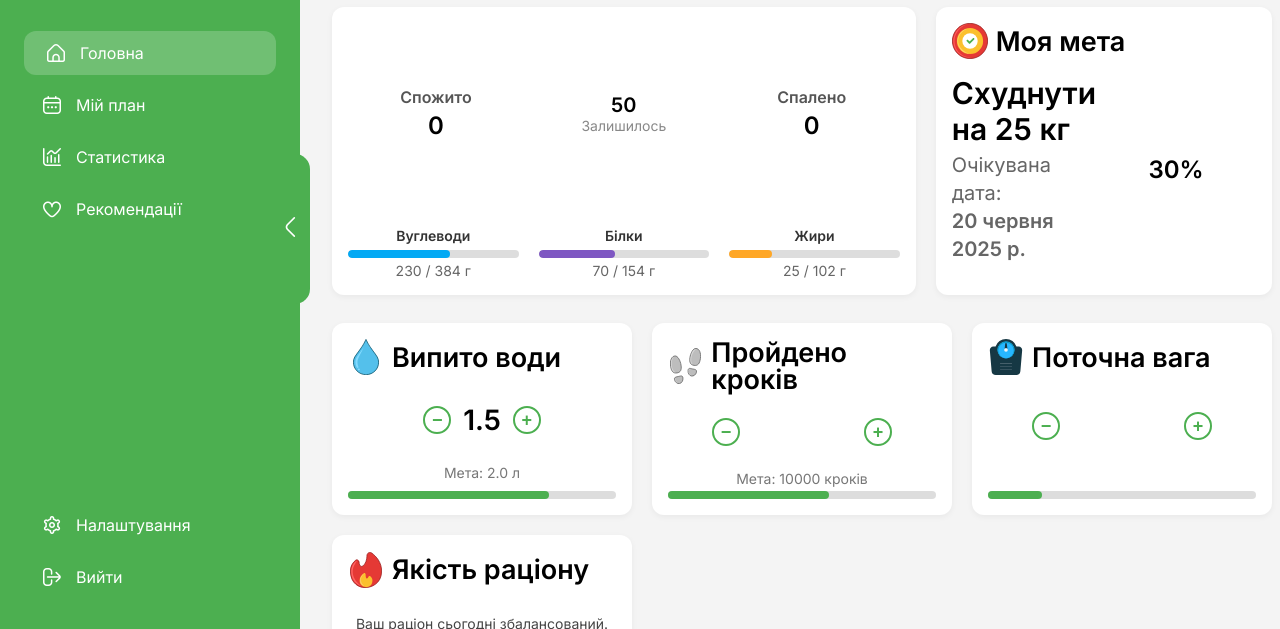
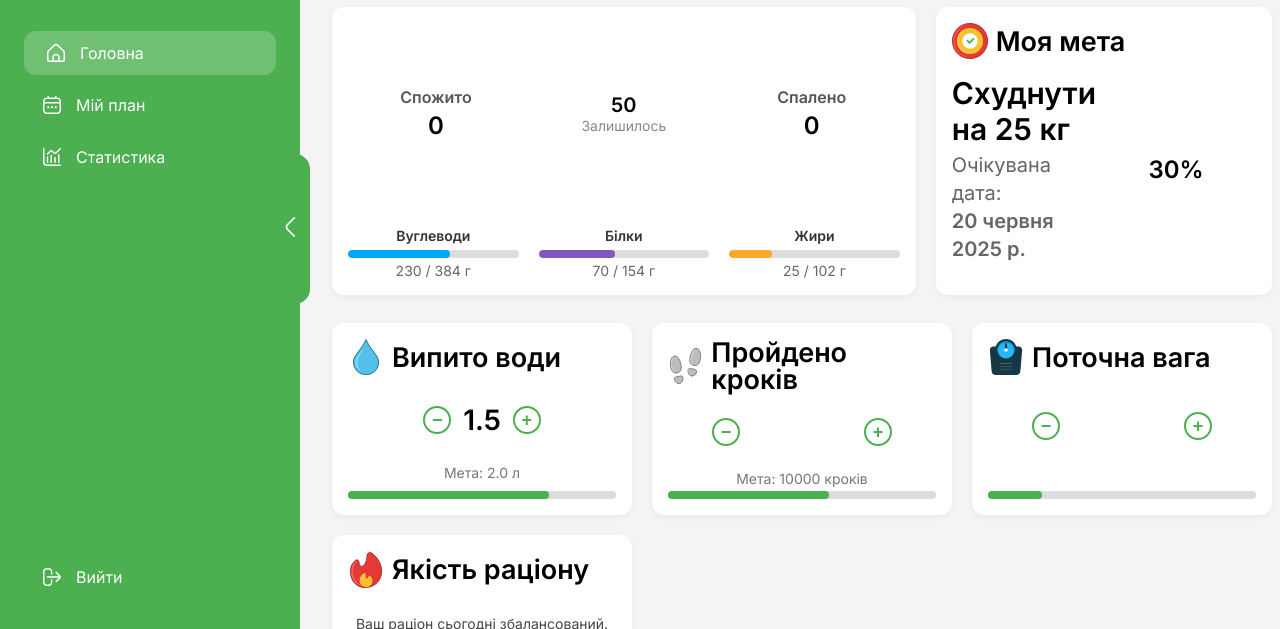
Before and after one commit to Pilmik/health-project, a website: page client/dashboard.html in a window 1280 px wide. Shown: the part 171-800 px from the top of the page. Drawn offline with nearby package versions, Linux system fonts and the light colour scheme; no server answers; sample sign-in values are in the browser's storage.

Commit message:
новлено дашборд: HTML, нові ілюстрації та README

```diff
--- a/client/dashboard.html
+++ b/client/dashboard.html
@@ -21,12 +21,10 @@
           <a href="dashboard.html" class="active"><i class="fi fi-rr-home"></i> <span>Головна</span></a>
           <a href="plan.html"><i class="fi fi-rr-calendar"></i> <span>Мій план</span></a>
           <a href="#" id="statisticsLink"><i class="fi fi-rr-chart-histogram"></i> <span>Статистика</span></a>
-          <a href="recommendations.html"><i class="fi fi-rr-heart"></i> <span>Рекомендації</span></a>
         </nav>
       </div>
       <div class="sidebar-bottom">
         <nav class="sidebar-nav">
-          <a href="settings.html"><i class="fi fi-rr-settings"></i> <span>Налаштування</span></a>
           <a href="login.html"><i class="fi fi-rr-sign-out-alt"></i> <span>Вийти</span></a>
         </nav>
       </div>
```
Also changed, not shown: README.md, images/dashboard.png, images/date.png, images/meal.png, images/plan.png, images/statistic.png.
